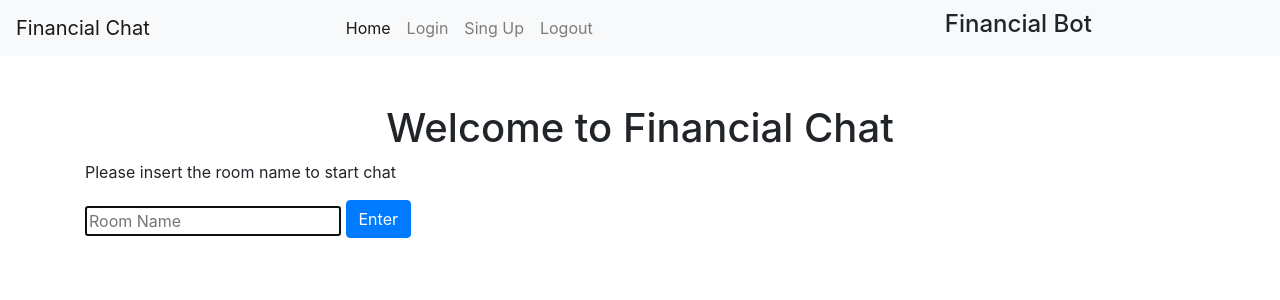
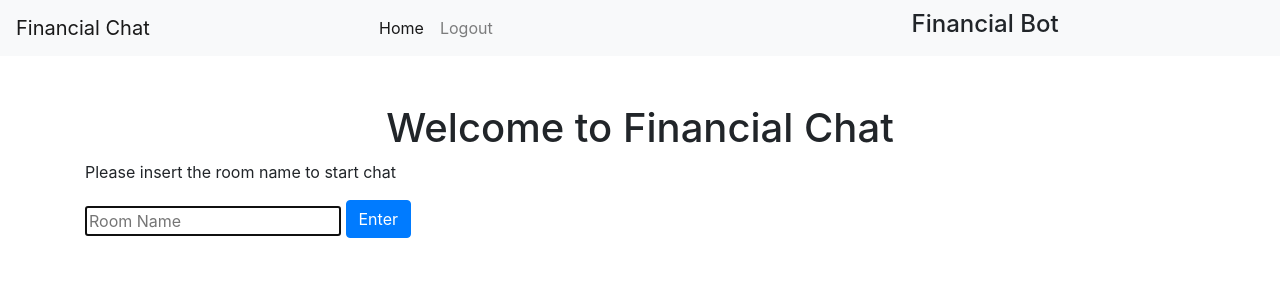
Before and after one commit to SebastianCalle/chat_with_bot, a Django app: page / in a window 1280 px wide. Shown: the top 300 px of the page. Run offline with Django 3.2, Linux system fonts and the light colour scheme; a user stored in the database is signed in.

Commit message:
Update navbar

```diff
--- a/users/templates/users/includes/navbar.html
+++ b/users/templates/users/includes/navbar.html
@@ -1,5 +1,5 @@
 <nav class="navbar navbar-expand-lg navbar-light bg-light">
-    <a class="navbar-brand" href="#">Financial Chat</a>
+    <a class="navbar-brand" href="http://127.0.0.1:8000/">Financial Chat</a>
     <button class="navbar-toggler" type="button" data-toggle="collapse" data-target="#navbarNav" aria-controls="navbarNav" aria-expanded="false" aria-label="Toggle navigation">
       <span class="navbar-toggler-icon"></span>
     </button>
@@ -7,12 +7,6 @@
       <ul class="navbar-nav">
         <li class="nav-item active">
           <a class="nav-link" href="http://127.0.0.1:8000/">Home <span class="sr-only">(current)</span></a>
-        </li>
-        <li class="nav-item">
-          <a class="nav-link" href="http://127.0.0.1:8000/users/login">Login</a>
-        </li>
-        <li class="nav-item">
-          <a class="nav-link" href="http://127.0.0.1:8000/users/register">Sing Up</a>
         </li>
         <li class="nav-item">
           <a class="nav-link" href="http://127.0.0.1:8000/users/logout">Logout</a>
```
